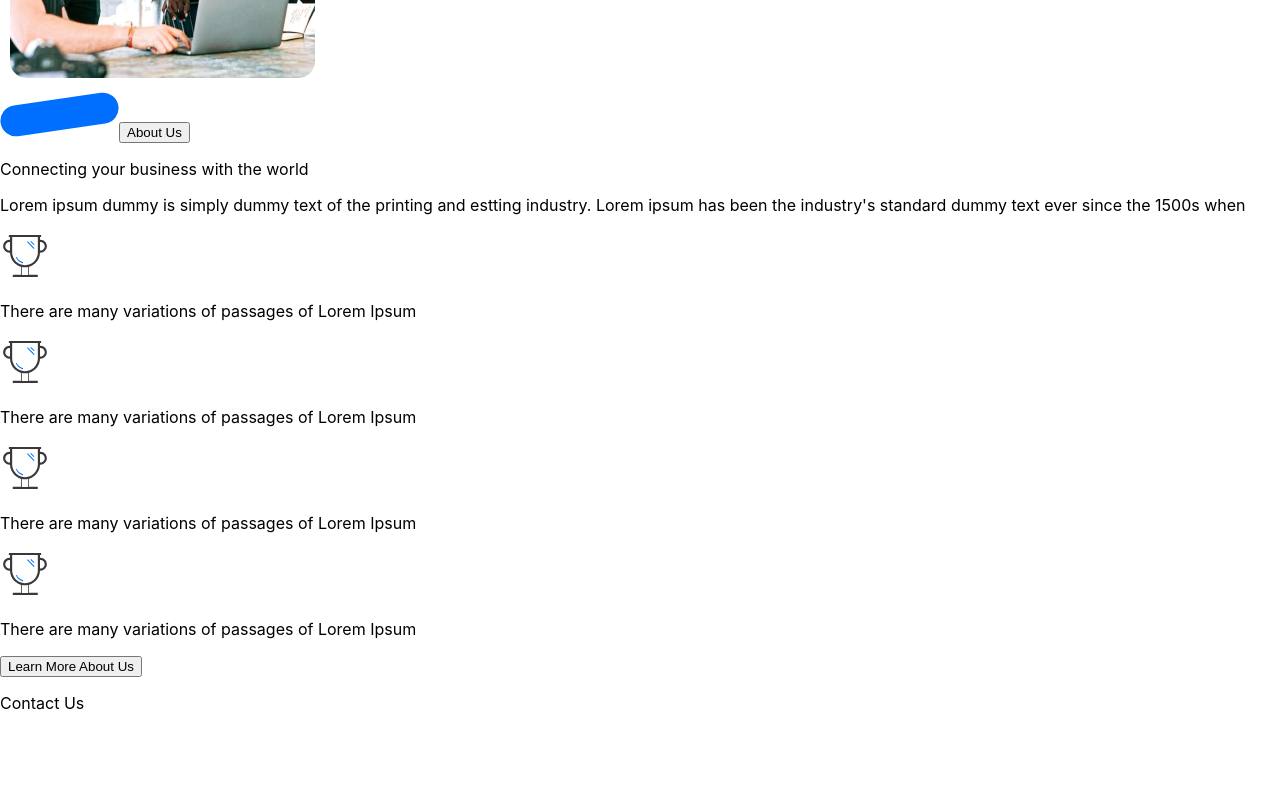
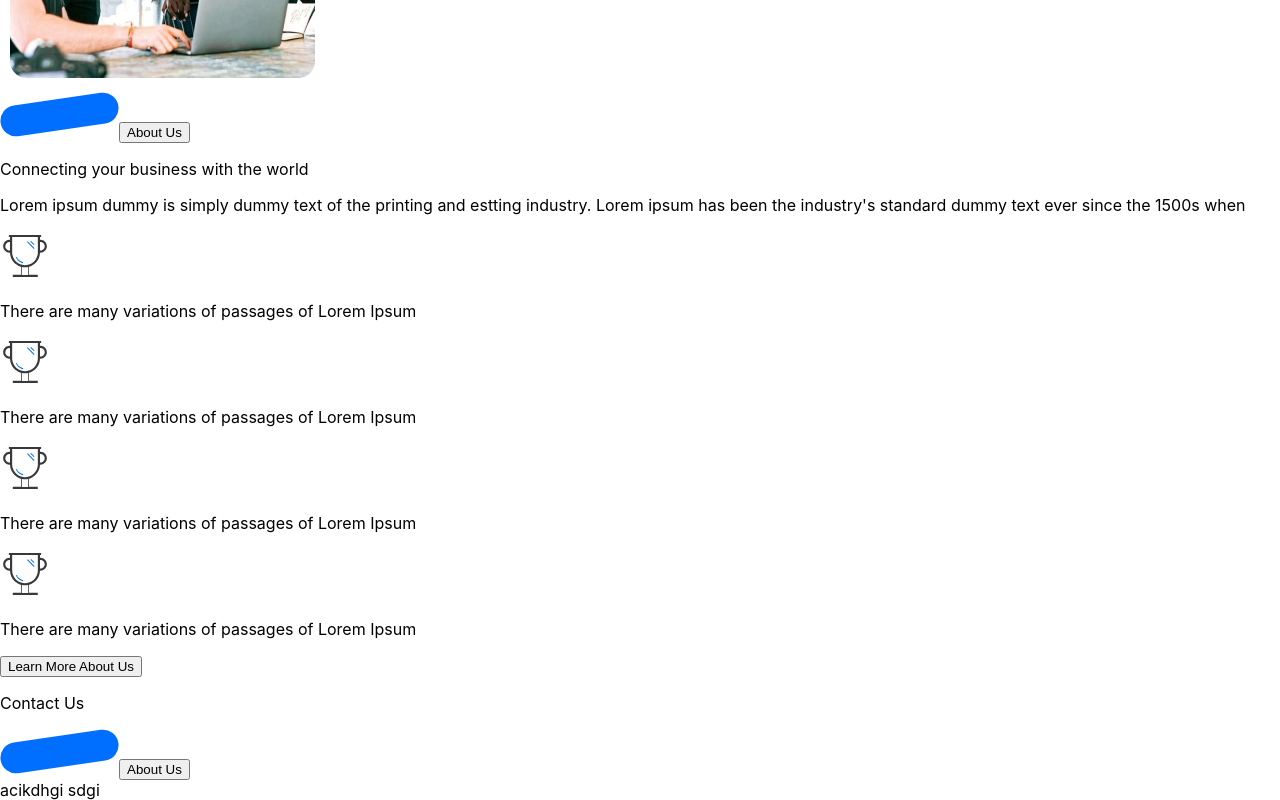
Before and after one commit to mudassir7732/Jataq-Technologies, a React (Create React App) app: page / in a window 1280 px wide. Shown: the part 2072-2872 px from the top of the page. Before the commit the page ends 2801 px from the top, so only its background shows below. Built offline with nearby package versions, Linux system fonts and the light colour scheme.

Commit message:
Updated code

```diff
--- a/src/App.js
+++ b/src/App.js
@@ -3,6 +3,7 @@ import Header from "./components/header"
 import Home from './sections/home';
 import Services from './components/services';
 import AboutUs from './components/about-us';
+import WorkMethod from './components/how-we-work';
 
 const App=()=>{
   return(
@@ -11,6 +12,7 @@ const App=()=>{
       <Home />
       <Services />
       <AboutUs />
+      <WorkMethod />
     </div>
   )
 }
--- a/src/components/about-us/index.js
+++ b/src/components/about-us/index.js
@@ -2,7 +2,7 @@
 
 const AboutUs = () => {
     return (
-        <div className="flex flex-col lg:flex-row lg:justify-between xl:justify-evenly sm:py-[70px] md:py-[95px] px-[40px] sm:px-[70px] md:px-[100px] w-full border-2">
+        <div className="flex flex-col lg:flex-row lg:justify-between xl:justify-evenly sm:py-[70px] md:py-[95px] px-[40px] sm:px-[70px] md:px-[100px] w-full">
             <div className="w-fit block lg:hidden">
                 <img src='/assets/icons/Rectangle58.svg' alt='button_background' className="absolute z-0" />
                 <button className="text-black border-[1px] text-[14px] font-[300] font-[Montserrat] border-black absolute z-50 w-[119px] h-[31px] mt-2 rounded-full bg-white">
--- /dev/null
+++ b/src/components/how-we-work/index.js
@@ -0,0 +1,15 @@
+const WorkMethod = () => {
+    return (
+        <div>
+            <div className="flex flex-col items-center w-full">
+                <img src='/assets/icons/Rectangle58.svg' alt='button_background' className="absolute z-0" />
+                <button className="text-black border-[1px] text-[14px] font-[300] font-[Montserrat] border-black absolute z-50 w-[119px] h-[31px] mt-2 rounded-full bg-white">
+                    About Us
+                </button>
+            </div>
+
+            acikdhgi sdgi
+        </div>
+    )
+}
+export default WorkMethod;
```
